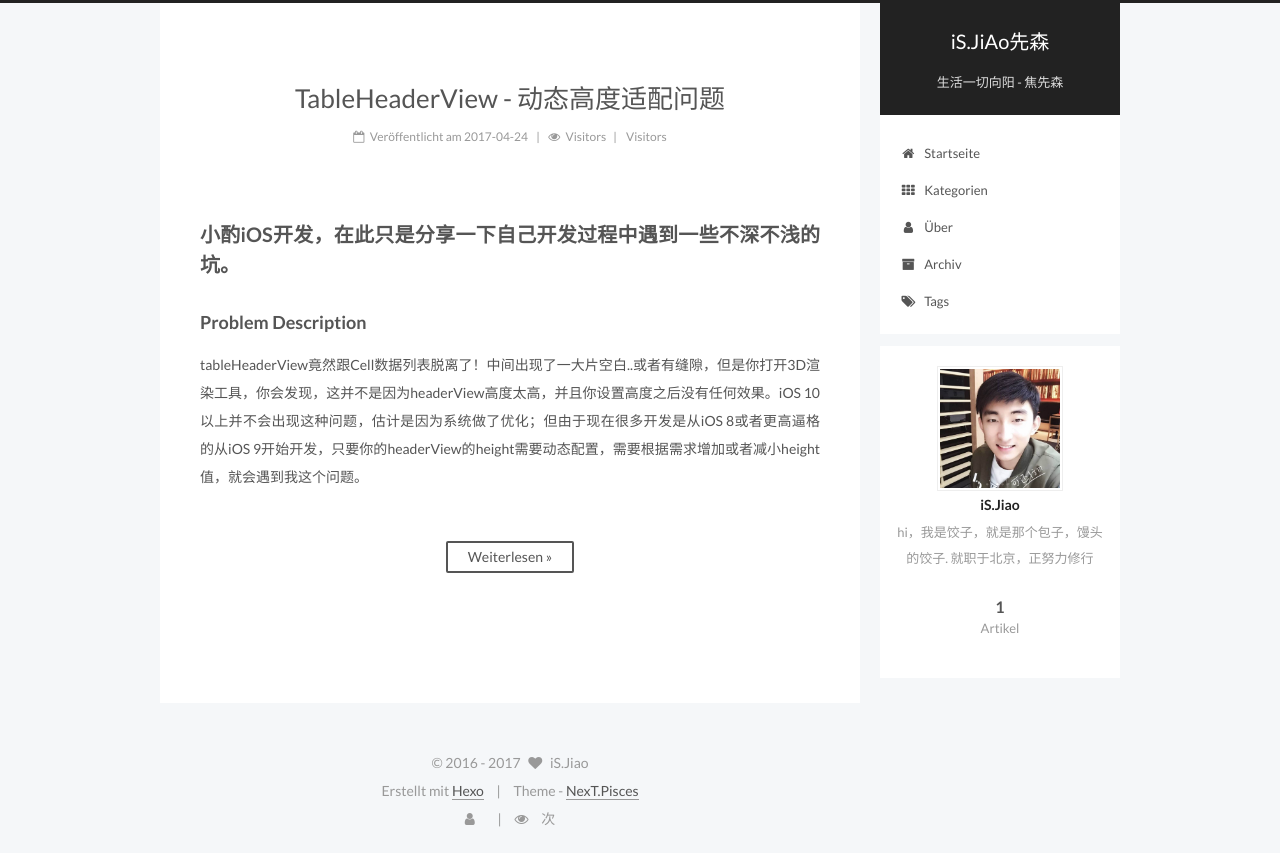
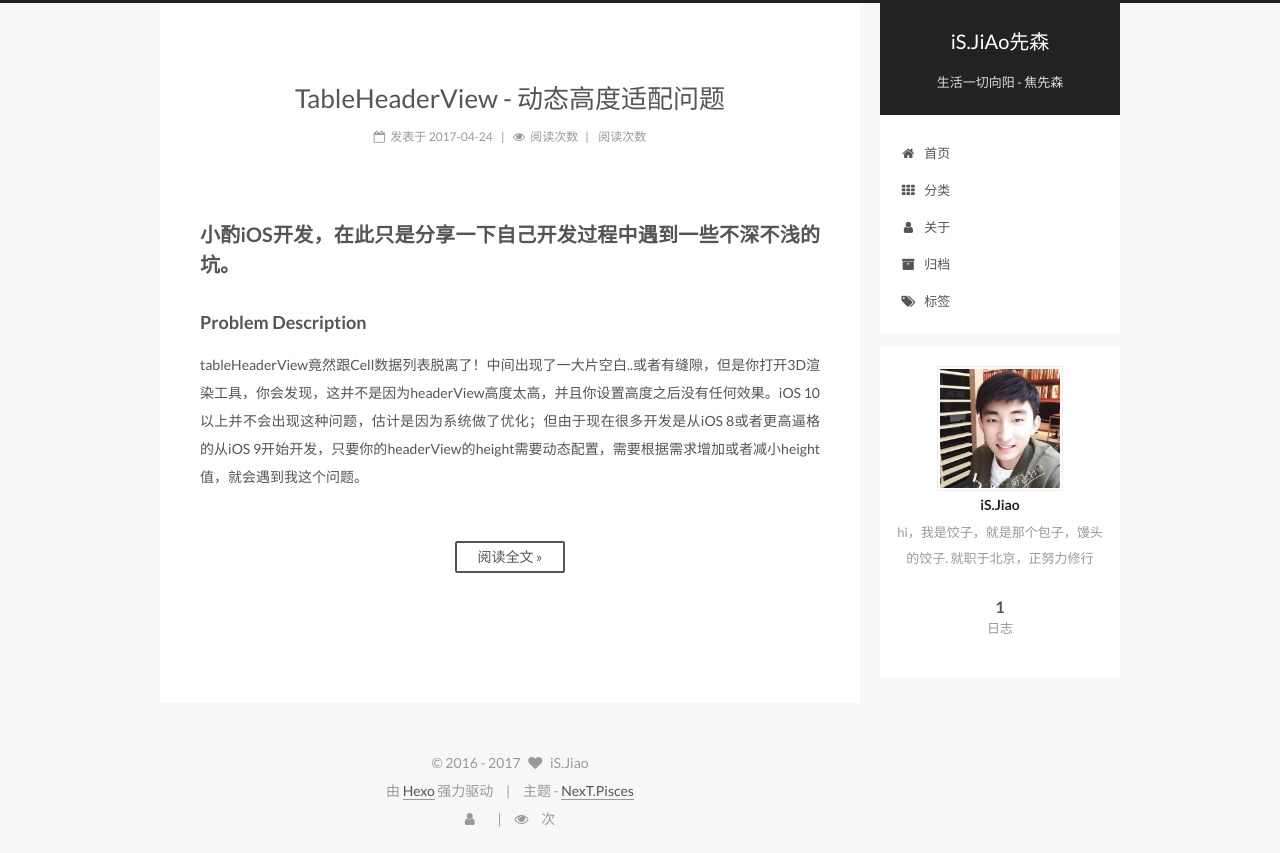
Before and after one commit to JoseJiao/JoseJiao.github.io, a plain HTML site: page index.html in a window 1280 px wide. Drawn offline with Linux system fonts and the light colour scheme; some packages are replaced by stand-ins of ours; a script that the page names is missing.

Commit message:
Site updated: 2017-04-26 20:01:14

```diff
--- a/index.html
+++ b/index.html
@@ -200,7 +200,7 @@
 
               <i class="menu-item-icon fa fa-fw fa-home"></i> <br />
 
-            Startseite
+            首页
           </a>
         </li>
 
@@ -210,7 +210,7 @@
 
               <i class="menu-item-icon fa fa-fw fa-th"></i> <br />
 
-            Kategorien
+            分类
           </a>
         </li>
 
@@ -220,7 +220,7 @@
 
               <i class="menu-item-icon fa fa-fw fa-user"></i> <br />
 
-            Über
+            关于
           </a>
         </li>
 
@@ -230,7 +230,7 @@
 
               <i class="menu-item-icon fa fa-fw fa-archive"></i> <br />
 
-            Archiv
+            归档
           </a>
         </li>
 
@@ -240,7 +240,7 @@
 
               <i class="menu-item-icon fa fa-fw fa-tags"></i> <br />
 
-            Tags
+            标签
           </a>
         </li>
 
@@ -310,9 +310,9 @@
                 <i class="fa fa-calendar-o"></i>
               </span>
 
-                <span class="post-meta-item-text">Veröffentlicht am</span>
+                <span class="post-meta-item-text">发表于</span>
 
-              <time title="Post created" itemprop="dateCreated datePublished" datetime="2017-04-24T13:43:05+08:00">
+              <time title="创建于" itemprop="dateCreated datePublished" datetime="2017-04-24T13:43:05+08:00">
                 2017-04-24
               </time>
 
@@ -336,7 +336,7 @@
                  <i class="fa fa-eye"></i>
                </span>
 
-                 <span class="post-meta-item-text">Visitors </span>
+                 <span class="post-meta-item-text">阅读次数 </span>
 
                  <span class="leancloud-visitors-count"></span>
              </span>
@@ -351,7 +351,7 @@
 
 &nbsp; | &nbsp;
 <span id="/2017/04/24/不深不浅-爬过的坑/"class="leancloud_visitors" data-flag-title="TableHeaderView - 动态高度适配问题">
-         &nbsp;Visitors
+         &nbsp;阅读次数
         </span>
 
 
@@ -370,7 +370,7 @@
           <!--noindex-->
           <div class="post-button text-center">
             <a class="btn" href="/2017/04/24/不深不浅-爬过的坑/#more" rel="contents">
-              Weiterlesen &raquo;
+              阅读全文 &raquo;
             </a>
           </div>
           <!--/noindex-->
@@ -452,7 +452,7 @@
             <div class="site-state-item site-state-posts">
               <a href="/archives">
                 <span class="site-state-item-count">1</span>
-                <span class="site-state-item-name">Artikel</span>
+                <span class="site-state-item-name">日志</span>
               </a>
             </div>
 
@@ -508,11 +508,11 @@
 
 
 <div class="powered-by">
-  Erstellt mit  <a class="theme-link" href="https://hexo.io">Hexo</a>
+  由 <a class="theme-link" href="https://hexo.io">Hexo</a> 强力驱动
 </div>
 
 <div class="theme-info">
-  Theme -
+  主题 -
   <a class="theme-link" href="https://github.com/iissnan/hexo-theme-next">
     NexT.Pisces
   </a>
```
Also changed, not shown: 2017/04/24/不深不浅-爬过的坑/index.html (+14 -14 lines), archives/2017/04/index.html (+10 -10 lines), archives/2017/index.html (+10 -10 lines), archives/index.html (+10 -10 lines).
